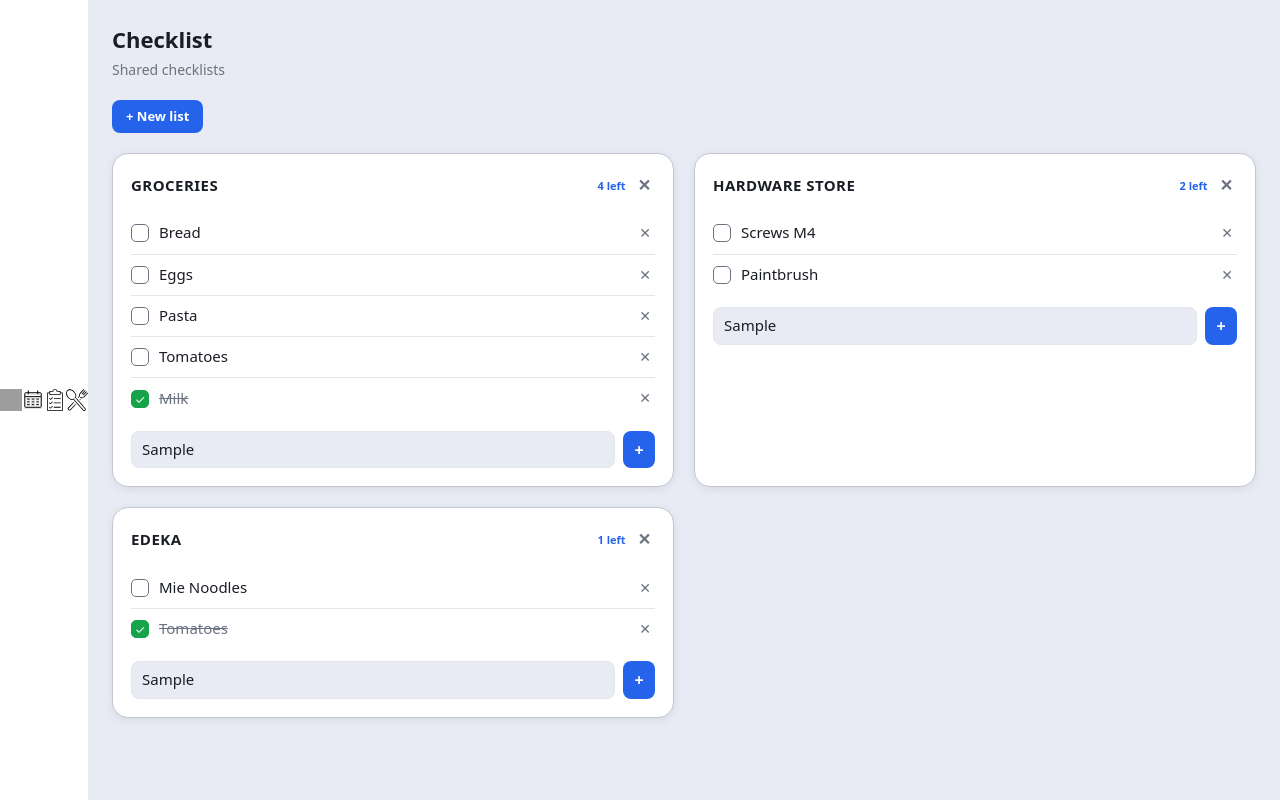
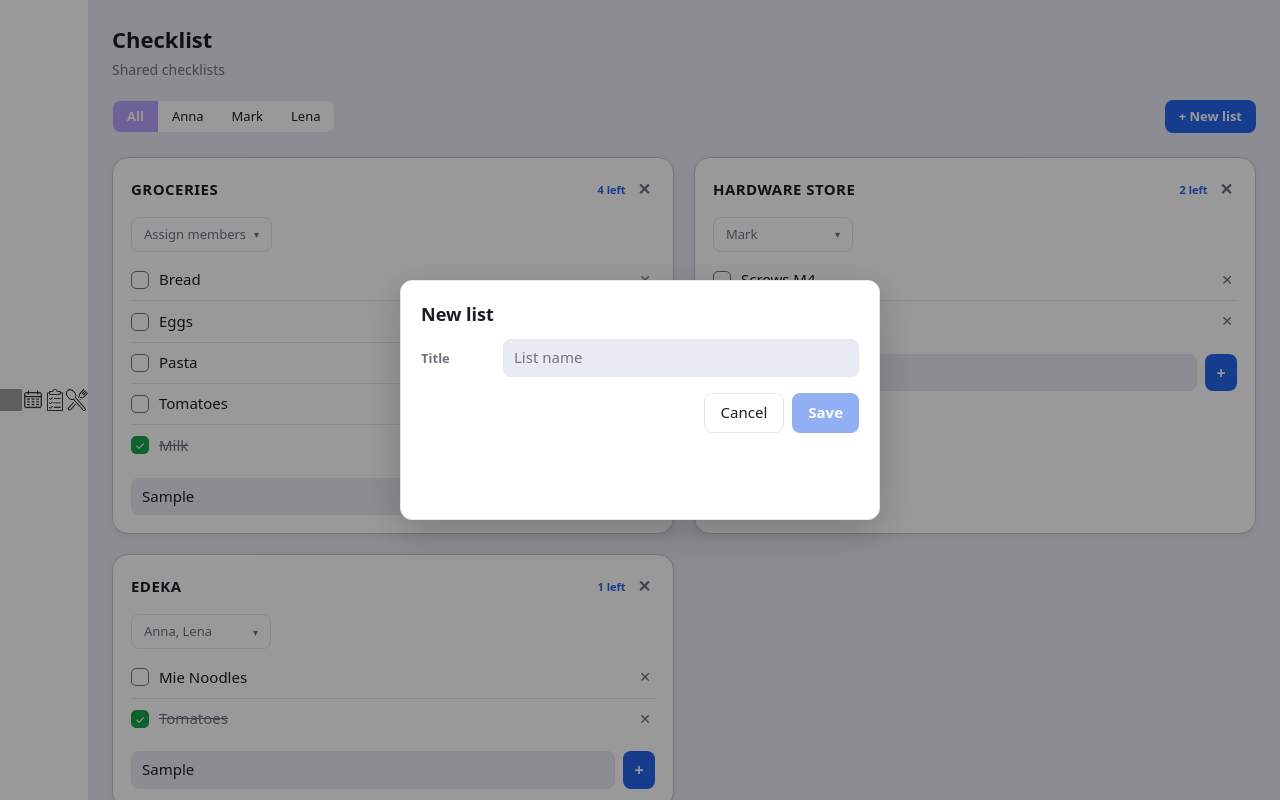
Before and after one commit to Avdiji/home_dashboard, a React (Vite) app in the folder frontend/: page /checklist in a window 1280 px wide. Both pictures are taken after typing "Sample", "Sample", "Sample" into the empty fields and a click on the button "+ New list". Built offline with nearby package versions, Linux system fonts and the light colour scheme; grey boxes are pictures that could not be loaded.

Commit message:
adjusted checklist

```diff
--- a/frontend/src/components/modal/modal.jsx
+++ b/frontend/src/components/modal/modal.jsx
@@ -7,10 +7,14 @@ export default function Modal({
   saveDisabled = false,
   onDelete,
   children,
+  className,
 }) {
   return (
     <div className={classes.overlay} onClick={onClose}>
-      <div className={classes.dialog} onClick={(e) => e.stopPropagation()}>
+      <div
+        className={`${classes.dialog}${className ? ` ${className}` : ""}`}
+        onClick={(e) => e.stopPropagation()}
+      >
         <h2 className={classes.title}>{title}</h2>
         {children}
         <div className={classes.actions}>
--- a/frontend/src/core/dto/checklist.dto.js
+++ b/frontend/src/core/dto/checklist.dto.js
@@ -2,9 +2,10 @@ import { ChecklistItemDTO } from "./checklist_item.dto";
 import { Checklist } from "../models/checklist";
 
 export class ChecklistDTO {
-  constructor({ id, title, items = [] } = {}) {
+  constructor({ id, title, items = [], person_ids = [] } = {}) {
     this.id = id;
     this.title = title;
+    this.person_ids = Array.isArray(person_ids) ? person_ids.slice() : [];
     this.items = items.map((i) =>
       i instanceof ChecklistItemDTO ? i : new ChecklistItemDTO(i)
     );
@@ -18,6 +19,7 @@ export class ChecklistDTO {
         .sort((a, b) => Number(a.is_done) - Number(b.is_done))
         .map((i) => i.toModel()),
       remainingItems: this.items.filter((i) => !i.is_done).length,
+      personIds: this.person_ids,
     });
   }
 }
--- a/frontend/src/core/models/checklist.js
+++ b/frontend/src/core/models/checklist.js
@@ -1,10 +1,11 @@
 import { ChecklistItem } from "./checklist_item";
 
 export class Checklist {
-  constructor({ id, title, items = [], remainingItems = 0 } = {}) {
+  constructor({ id, title, items = [], remainingItems = 0, personIds = [] } = {}) {
     this.id = id;
     this.title = title;
     this.remainingItems = remainingItems;
+    this.personIds = personIds.slice();
 
     this.items = items.map((i) =>
       i instanceof ChecklistItem ? i : new ChecklistItem(i)
--- /dev/null
+++ b/frontend/src/core/seeds/persons.js
@@ -0,0 +1,11 @@
+import { PersonDTO } from "../dto/person.dto";
+
+// Shared family roster — cross-feature reference data used by every feature
+// that assigns members (calendar events, checklists, …). Lives here, not in a
+// feature hook, because the same members back every feature. When the backend
+// lands this becomes a fetch consumed by each hook.
+export const SEED_PERSONS = [
+  new PersonDTO({ id: 1, name: "Anna" }).toModel(),
+  new PersonDTO({ id: 2, name: "Mark" }).toModel(),
+  new PersonDTO({ id: 3, name: "Lena" }).toModel(),
+];
--- a/frontend/src/views/calendar/hooks/use_calendar.js
+++ b/frontend/src/views/calendar/hooks/use_calendar.js
@@ -1,6 +1,6 @@
 import { useMemo, useState } from "react";
-import { PersonDTO } from "../../../core/dto/person.dto";
 import { EventDTO } from "../../../core/dto/event.dto";
+import { SEED_PERSONS } from "../../../core/seeds/persons";
 import {
   FREQUENCY_NONE,
   FREQUENCY_DAILY,
@@ -18,12 +18,6 @@ import {
   addMonth,
 } from "../../../core/utils/date_utils";
 import { VIEW_DAY, VIEW_WEEK, VIEW_MONTH } from "../view_modes";
-
-const SEED_PERSONS = [
-  new PersonDTO({ id: 1, name: "Anna" }).toModel(),
-  new PersonDTO({ id: 2, name: "Mark" }).toModel(),
-  new PersonDTO({ id: 3, name: "Lena" }).toModel(),
-];
 
 const today0 = new Date();
 const at = (day, h, m = 0) => {
--- a/frontend/src/views/checklist/checklist.jsx
+++ b/frontend/src/views/checklist/checklist.jsx
@@ -2,43 +2,95 @@ import AddButton from "../../components/buttons/add_button";
 import PageHeader from "../../components/page_header/page_header";
 import layout from "../../components/layout/layout.module.css";
 import ListCard from "./components/list_card";
+import ListForm from "./components/list_form";
 import useChecklist from "./hooks/use_checklist";
 import classes from "./checklist.module.css";
 
 export default function Checklist() {
   const {
-    lists,
+    visibleLists,
+    persons,
+    memberFilter,
+    setMemberFilter,
+    listFormOpen,
+    openNewList,
+    closeListForm,
     toggleItem,
     removeItem,
     addItem,
     updateTitle,
     addList,
     removeList,
+    toggleListAssignee,
   } = useChecklist();
+
+  const toggleMember = (id) => {
+    setMemberFilter((cur) => {
+      const next = new Set(cur);
+      if (next.has(id)) next.delete(id);
+      else next.add(id);
+      return next;
+    });
+  };
+
+  const clearMembers = () => setMemberFilter(new Set());
+  const allActive = memberFilter.size === 0;
 
   return (
     <div className={classes.view}>
       <PageHeader title="Checklist" subtitle="Shared checklists" />
 
-      <div className={classes.add_list}>
-        <AddButton onClick={addList}>
-          + New list
-        </AddButton>
+      <div className={classes.toolbar}>
+        <div className={classes.filter}>
+          <button
+            type="button"
+            className={`${classes.filterBtn} ${allActive ? classes.active : ""}`}
+            onClick={clearMembers}
+          >
+            All
+          </button>
+          {persons.map((p) => (
+            <button
+              key={p.id}
+              type="button"
+              className={`${classes.filterBtn} ${
+                memberFilter.has(p.id) ? classes.active : ""
+              }`}
+              onClick={() => toggleMember(p.id)}
+            >
+              {p.name}
+            </button>
+          ))}
+        </div>
+        <div className={classes.toolbar_right}>
+          <AddButton onClick={openNewList}>
+            + New list
+          </AddButton>
+        </div>
       </div>
 
       <div className={layout.twoColGrid}>
-        {lists.map((list) => (
+        {visibleLists.map((list) => (
           <ListCard
             key={list.id}
             list={list}
+            persons={persons}
             onToggleItem={toggleItem}
             onRemoveItem={removeItem}
             onUpdateTitle={updateTitle}
             onRemoveList={removeList}
             onAddItem={addItem}
+            onToggleAssignee={toggleListAssignee}
           />
         ))}
       </div>
+
+      {listFormOpen && (
+        <ListForm
+          onClose={closeListForm}
+          onSave={addList}
+        />
+      )}
     </div>
   );
 }
--- a/frontend/src/views/checklist/checklist.module.css
+++ b/frontend/src/views/checklist/checklist.module.css
@@ -2,6 +2,46 @@
   padding: 24px;
 }
 
-.add_list {
-  margin-bottom: 20px;
+.toolbar {
+  display: flex;
+  justify-content: space-between;
+  align-items: center;
+  gap: 12px;
+  flex-wrap: wrap;
+  margin-top: 4px;
+  margin-bottom: 24px;
 }
+
+.toolbar_right {
+  display: flex;
+  gap: 12px;
+  margin-left: auto;
+}
+
+.filter {
+  display: inline-flex;
+  border: 1px solid var(--line);
+  border-radius: 8px;
+  overflow: hidden;
+  background: var(--panel);
+}
+
+.filterBtn {
+  border: 0;
+  background: transparent;
+  color: var(--ink);
+  padding: 6px 14px;
+  font: inherit;
+  font-size: 13px;
+  cursor: pointer;
+}
+
+.filterBtn:hover {
+  background: var(--panel-2);
+}
+
+.filterBtn.active {
+  background: var(--accent);
+  color: var(--on-accent);
+  font-weight: 600;
+}
--- a/frontend/src/views/checklist/components/list_card.jsx
+++ b/frontend/src/views/checklist/components/list_card.jsx
@@ -2,17 +2,20 @@ import { useState } from "react";
 import Card from "../../../components/cards/card";
 import AddButton from "../../../components/buttons/add_button";
 import RemoveButton from "../../../components/buttons/remove_button";
+import AssignPicker from "../../../components/assign_picker/assign_picker";
 import ListItem from "./list_item";
 import classes from "./list_card.module.css";
 
 export default function ListCard(props) {
   const {
     list,
+    persons,
     onToggleItem,
     onRemoveItem,
     onUpdateTitle,
     onRemoveList,
     onAddItem,
+    onToggleAssignee,
   } = props;
   const [draft, setDraft] = useState("");
 
@@ -31,6 +34,14 @@ export default function ListCard(props) {
         <RemoveButton title="Remove list" onClick={() => onRemoveList(list.id)} />
       }
     >
+      <div className={classes.assignRow}>
+        <AssignPicker
+          persons={persons}
+          selected={new Set(list.personIds)}
+          onToggle={(id) => onToggleAssignee(list.id, id)}
+        />
+      </div>
+
       <ul className={classes.items}>
         {list.items.map((item) => (
           <ListItem
--- a/frontend/src/views/checklist/components/list_card.module.css
+++ b/frontend/src/views/checklist/components/list_card.module.css
@@ -22,6 +22,10 @@
   padding: 0;
 }
 
+.assignRow {
+  margin-bottom: 8px;
+}
+
 .add_row {
   display: flex;
   gap: 8px;
--- /dev/null
+++ b/frontend/src/views/checklist/components/list_form.jsx
@@ -0,0 +1,34 @@
+import { useState } from "react";
+import Modal from "../../../components/modal/modal";
+import controls from "../../../components/forms/form_controls.module.css";
+import classes from "./list_form.module.css";
+
+export default function ListForm({ onClose, onSave }) {
+  const [title, setTitle] = useState("");
+
+  const submit = () => {
+    if (!title.trim()) return;
+    onSave?.({ title: title.trim(), personIds: [] });
+    onClose();
+  };
+
+  return (
+    <Modal
+      title="New list"
+      onClose={onClose}
+      onSave={submit}
+      saveDisabled={!title.trim()}
+      className={classes.tallDialog}
+    >
+      <label className={controls.row}>
+        <span className={controls.lbl}>Title</span>
+        <input
+          className={controls.input}
+          value={title}
+          placeholder="List name"
+          onChange={(e) => setTitle(e.target.value)}
+        />
+      </label>
+    </Modal>
+  );
+}
--- /dev/null
+++ b/frontend/src/views/checklist/components/list_form.module.css
@@ -0,0 +1,3 @@
+.tallDialog {
+  min-height: 30vh;
+}
--- a/frontend/src/views/checklist/hooks/use_checklist.js
+++ b/frontend/src/views/checklist/hooks/use_checklist.js
@@ -1,10 +1,12 @@
 import { useState } from "react";
 import { ChecklistDTO } from "../../../core/dto/checklist.dto";
+import { SEED_PERSONS } from "../../../core/seeds/persons";
 
 const SEED_LISTS = [
   new ChecklistDTO({
     id: 1,
     title: "Groceries",
+    person_ids: [],
     items: [
       { id: 2, itemName: "Milk", is_done: true },
       { id: 3, itemName: "Bread", is_done: false },
@@ -16,6 +18,7 @@ const SEED_LISTS = [
   new ChecklistDTO({
     id: 2,
     title: "Hardware store",
+    person_ids: [2],
     items: [
       { id: 1, itemName: "Screws M4", is_done: false },
       { id: 2, itemName: "Paintbrush", is_done: false },
@@ -24,6 +27,7 @@ const SEED_LISTS = [
   new ChecklistDTO({
     id: 3,
     title: "Edeka",
+    person_ids: [1, 3],
     items: [
       { id: 1, itemName: "Mie Noodles", is_done: false },
       { id: 2, itemName: "Tomatoes", is_done: true },
@@ -33,6 +37,17 @@ const SEED_LISTS = [
 
 export default function useChecklist() {
   const [lists] = useState(SEED_LISTS);
+  const [persons] = useState(SEED_PERSONS);
+  const [memberFilter, setMemberFilter] = useState(() => new Set());
+  const [listFormOpen, setListFormOpen] = useState(false);
+
+  const visibleLists =
+    memberFilter.size === 0
+      ? lists
+      : lists.filter((l) => l.personIds.some((id) => memberFilter.has(id)));
+
+  const openNewList = () => setListFormOpen(true);
+  const closeListForm = () => setListFormOpen(false);
 
   // noop — toggle item wiring handled once backend lands
   const toggleItem = (listId, itemId) => {};
@@ -43,17 +58,27 @@ export default function useChecklist() {
   // noop — update title wiring handled once backend lands
   const updateTitle = (listId, title) => {};
   // noop — add list wiring handled once backend lands
-  const addList = () => {};
+  const addList = ({ title, personIds }) => {};
   // noop — remove list wiring handled once backend lands
   const removeList = (listId) => {};
+  // noop — assign member wiring handled once backend lands
+  const toggleListAssignee = (listId, personId) => {};
 
   return {
     lists,
+    visibleLists,
+    persons,
+    memberFilter,
+    setMemberFilter,
+    listFormOpen,
+    openNewList,
+    closeListForm,
     toggleItem,
     removeItem,
     addItem,
     updateTitle,
     addList,
     removeList,
+    toggleListAssignee,
   };
 }
```
Also changed, not shown: 1 other file (tests, documents, lock files or other folders).
